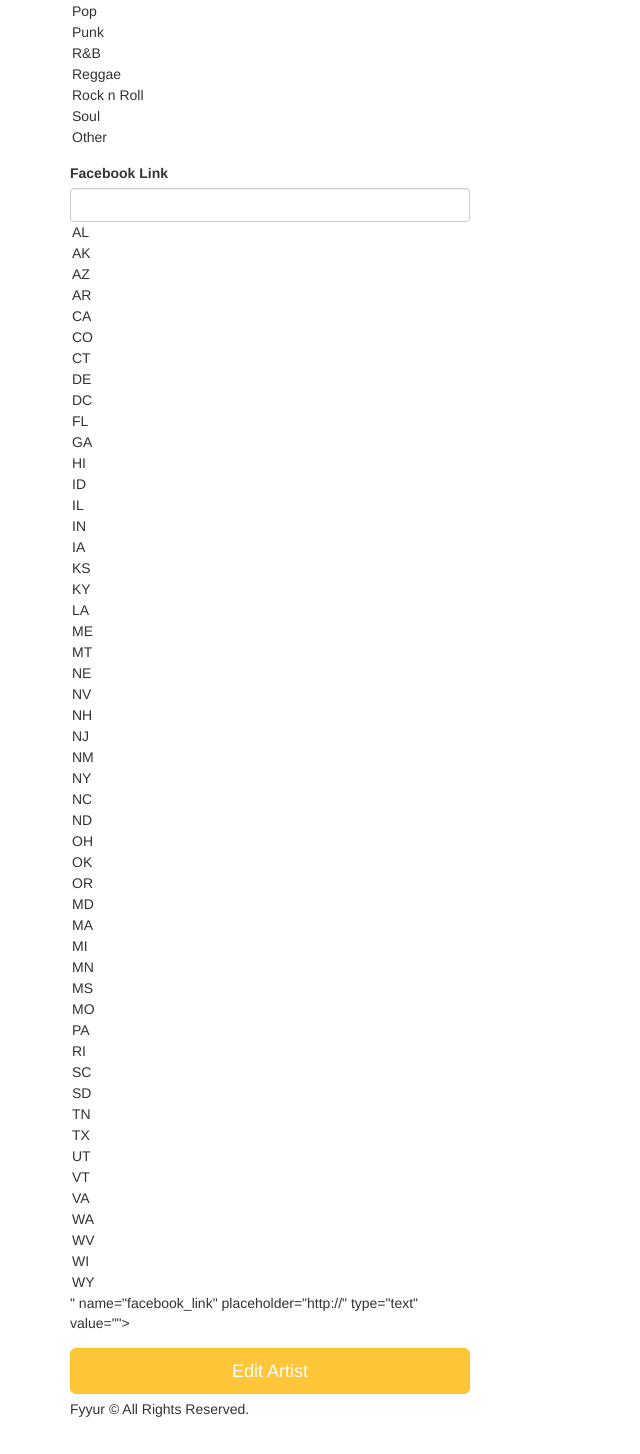
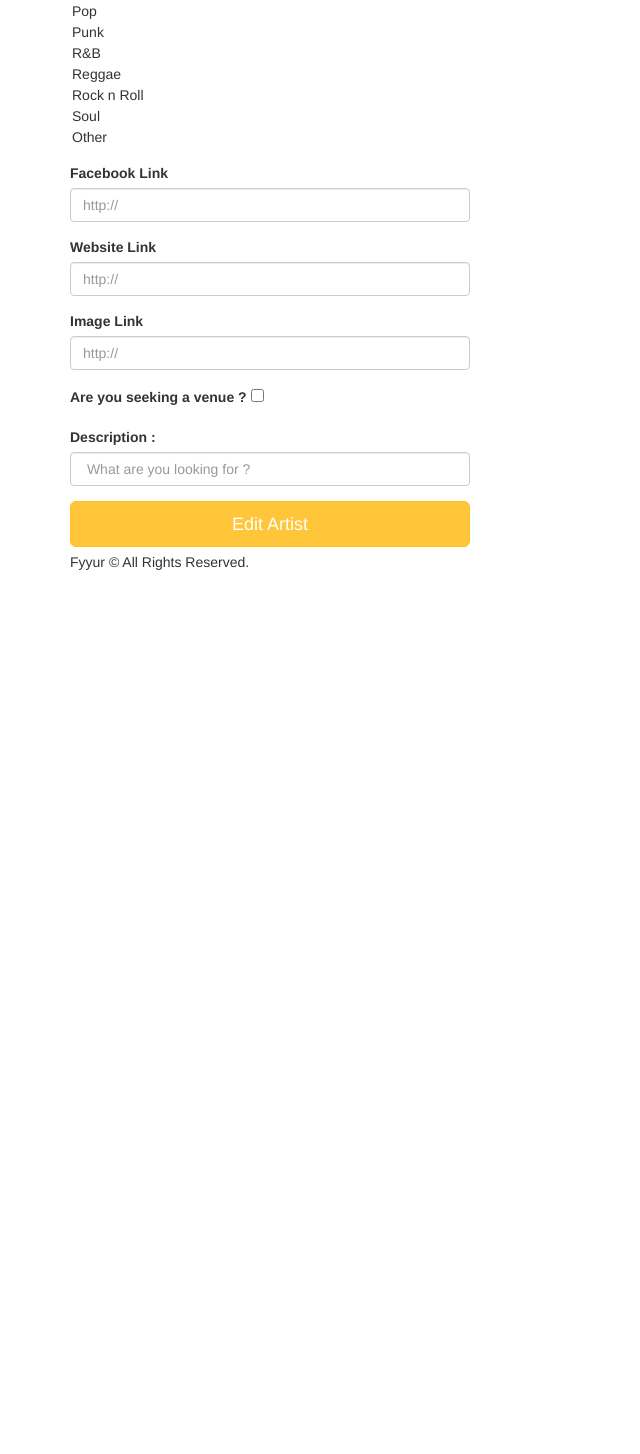
Before and after one commit to tomgtqq/FSND-P1-Fyyur, a Flask app: page /artists/1/edit in a window 1280 px wide. Shown: the part 708-2162 px from the top of the page, without its empty margins (0-640 px from the left). After the commit the page ends 1278 px from the top, so only its background shows below. Run offline with Flask 2, Linux system fonts and the light colour scheme; some libraries are stand-ins or nearby versions.

Commit message:
Update: Create a artist

```diff
--- a/forms.py
+++ b/forms.py
@@ -6,10 +6,10 @@
 
 class ShowForm(Form):
     artist_id = StringField(
-        'artist_id'
+        'artist_id', validators=[DataRequired()]
     )
     venue_id = StringField(
-        'venue_id'
+        'venue_id', validators=[DataRequired()]
     )
     start_time = DateTimeField(
         'start_time',
@@ -187,14 +187,13 @@
         ]
     )
     phone = StringField(
-        # TODO implement validation logic for state
-        'phone'
+        'phone', validators=[DataRequired()]
     )
+
     image_link = StringField(
         'image_link'
     )
     genres = SelectMultipleField(
-        # TODO implement enum restriction
         'genres', validators=[DataRequired()],
         choices=[
             ('Alternative', 'Alternative'),
@@ -219,8 +218,11 @@
         ]
     )
     facebook_link = StringField(
-        # TODO implement enum restriction
         'facebook_link', validators=[URL()]
     )
 
-# TODO IMPLEMENT NEW ARTIST FORM AND NEW SHOW FORM
+    website = StringField('website')
+
+    seeking_venue = BooleanField('seeking_talent')
+
+    seeking_description = StringField('seeking_description')
--- a/templates/forms/edit_artist.html
+++ b/templates/forms/edit_artist.html
@@ -29,9 +29,25 @@
         {{ form.genres(class_ = 'form-control', placeholder='Genres, separated by commas', id=form.state, autofocus = true) }}
       </div>
       <div class="form-group">
-          <label for="genres">Facebook Link</label>
-          {{ form.facebook_link(class_ = 'form-control', placeholder='http://', id=form.state, autofocus = true) }}
-        </div>
+        <label for="facebook_link">Facebook Link</label>
+        {{ form.facebook_link(class_ = 'form-control', placeholder='http://', id='facebook_link', autofocus = true) }}
+      </div>
+      <div class="form-group">
+        <label for="website_link">Website Link</label>
+        {{ form.website(class_ = 'form-control', placeholder='http://', id='website', autofocus = true) }}
+      </div>
+      <div class="form-group">
+        <label for="image_link">Image Link</label>
+        {{ form.image_link(class_ = 'form-control', placeholder='http://', id='image_link', autofocus = true) }}
+      </div>
+      <div class="form-group">
+        <label for="seeking_venue">Are you seeking a venue ? </label>
+        {{ form.seeking_venue(id='seeking_venue', autofocus = true) }}
+      </div>
+      <div class="form-group">
+        <label for="seeking_description"> Description : </label>
+        {{ form.seeking_description(class_ = 'form-control', placeholder=' What are you looking for ?', id='seeking_description', autofocus = true) }}
+      </div>
       <input type="submit" value="Edit Artist" class="btn btn-primary btn-lg btn-block">
     </form>
   </div>
```
Also changed, not shown: templates/forms/new_artist.html (+10 -2 lines).
